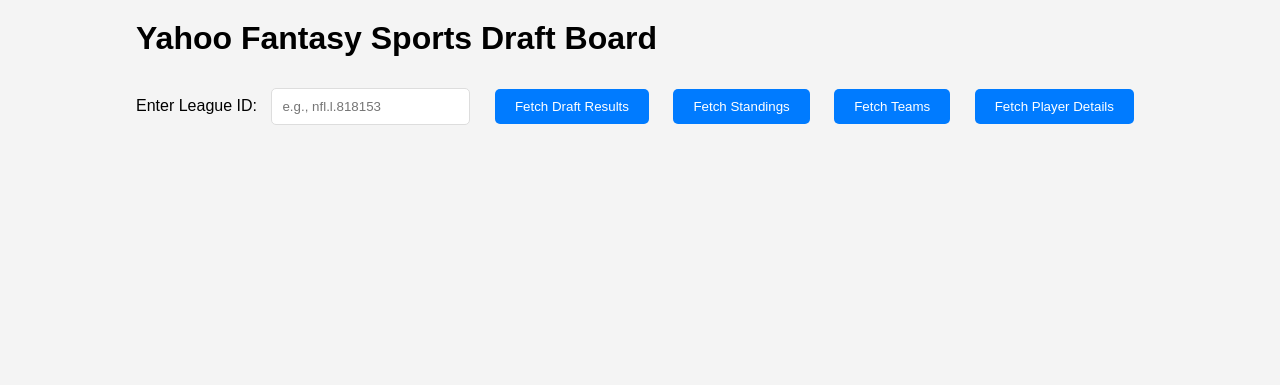
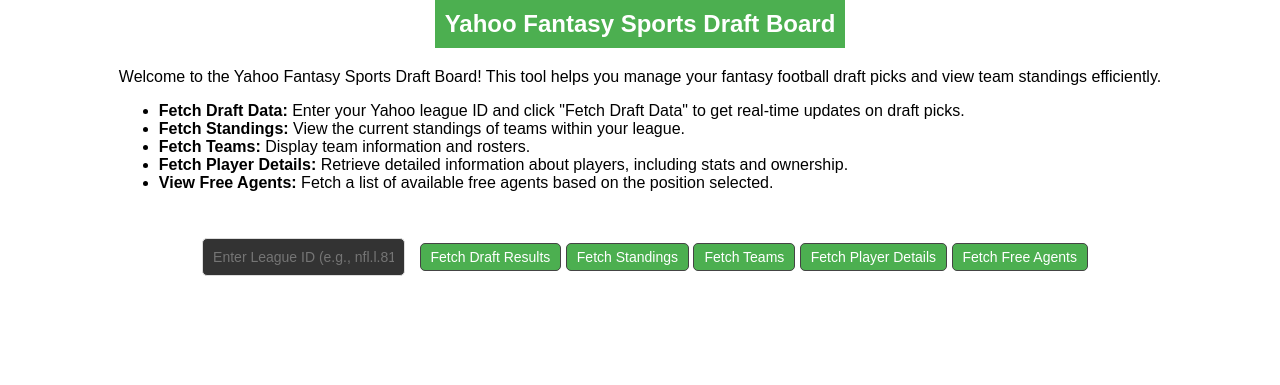
Before and after one commit to rodeldoria/Yahoo_Draftboard, a Flask app: template templates/index copy.html in a window 1280 px wide. Shown: the top 385 px of the page. Run offline with Flask 3, Linux system fonts and the light colour scheme; the template is opened without the code that fills it, so the values that code supplies are empty.

Commit message:
Working with live drsft but not syncing

```diff
--- a/templates/index copy.html
+++ b/templates/index copy.html
@@ -1,164 +1,211 @@
 <!DOCTYPE html>
 <html lang="en">
+
 <head>
     <meta charset="UTF-8">
     <meta name="viewport" content="width=device-width, initial-scale=1.0">
+    <title>Yahoo Fantasy Sports Draft Board</title>
+    <link rel="stylesheet" href="https://fonts.googleapis.com/css2?family=Material+Symbols+Outlined:opsz,wght,FILL,GRAD@20..48,100..700,0..1,-50..200" />
     <link rel="stylesheet" href="{{ url_for('static', filename='styles.css') }}">
-    <title>Yahoo Fantasy Sports Draft Board</title>
-    <script src="https://code.jquery.com/jquery-3.6.0.min.js"></script>
+    <style>
+        body {
+            font-family: Arial, sans-serif;
+        }
+
+        .banner {
+            background-color: #4CAF50;
+            color: white;
+            padding: 10px;
+            text-align: center;
+            font-size: 24px;
+            font-weight: bold;
+        }
+
+        .intro {
+            margin: 20px;
+            font-size: 16px;
+        }
+
+        .compact-input,
+        .compact-button {
+            margin: 10px 0;
+        }
+
+        .compact-input {
+            padding: 5px;
+            font-size: 14px;
+            border: 1px solid #444;
+            border-radius: 5px;
+            background-color: #333;
+            color: #fff;
+        }
+
+        .compact-button {
+            padding: 5px 10px;
+            font-size: 14px;
+            border: 1px solid #444;
+            border-radius: 5px;
+            background-color: #4CAF50;
+            color: white;
+            cursor: pointer;
+        }
+
+        .compact-button:hover {
+            background-color: #555;
+        }
+
+        .round-container,
+        .teams-container,
+        .player-details-container {
+            margin-bottom: 20px;
+        }
+
+        .round-title {
+            font-size: 18px;
+            font-weight: bold;
+            margin-bottom: 10px;
+        }
+
+        .player-cards {
+            display: flex;
+            gap: 10px;
+            flex-wrap: wrap;
+        }
+
+        .player-card {
+            border: 1px solid #ccc;
+            border-radius: 5px;
+            padding: 10px;
+            background-color: #fff;
+            display: flex;
+            flex-direction: column;
+            align-items: center;
+            text-align: center;
+            font-size: 10px;
+            height: 150px;
+            width: 120px;
+            position: relative;
+        }
+
+        .player-card img {
+            max-width: 100%;
+            border-radius: 5px;
+            height: 50px;
+        }
+
+        .player-info {
+            margin-top: 5px;
+            font-size: 12px;
+        }
+
+        .player-name {
+            font-weight: bold;
+        }
+
+        .dark-theme {
+            background-color: #333;
+            color: #fff;
+        }
+
+        .light-theme {
+            background-color: #fff;
+            color: #000;
+        }
+    </style>
 </head>
-<body>
-    <div class="container">
-        <h1>Yahoo Fantasy Sports Draft Board</h1>
-        <label for="leagueId">Enter League ID:</label>
-        <input type="text" id="leagueId" placeholder="e.g., nfl.l.818153">
-        <button id="fetchDraftResults">Fetch Draft Results</button>
-        <button id="fetchStandings">Fetch Standings</button>
-        <button id="fetchTeams">Fetch Teams</button>
-        <button id="fetchPlayerDetails">Fetch Player Details</button>
-        <div id="draftBoard" class="draft-board"></div>
-        <div id="standings" class="standings"></div>
-        <div id="teams" class="teams"></div>
-        <div id="playerDetails" class="player-details"></div>
+
+<body class="light-theme">
+    <div class="banner">Yahoo Fantasy Sports Draft Board</div>
+    <div class="intro">
+        Welcome to the Yahoo Fantasy Sports Draft Board! This tool helps you manage your fantasy football draft picks and view team standings efficiently.
+        <ul>
+            <li><strong>Fetch Draft Data:</strong> Enter your Yahoo league ID and click "Fetch Draft Data" to get real-time updates on draft picks.</li>
+            <li><strong>Fetch Standings:</strong> View the current standings of teams within your league.</li>
+            <li><strong>Fetch Teams:</strong> Display team information and rosters.</li>
+            <li><strong>Fetch Player Details:</strong> Retrieve detailed information about players, including stats and ownership.</li>
+            <li><strong>View Free Agents:</strong> Fetch a list of available free agents based on the position selected.</li>
+        </ul>
     </div>
+
+    <div class="form-inline">
+        <input type="text" id="leagueId" class="compact-input" placeholder="Enter League ID (e.g., nfl.l.818153)">
+        <button id="fetchDraftResults" class="compact-button">Fetch Draft Results</button>
+        <button id="fetchStandings" class="compact-button">Fetch Standings</button>
+        <button id="fetchTeams" class="compact-button">Fetch Teams</button>
+        <button id="fetchPlayerDetails" class="compact-button">Fetch Player Details</button>
+        <button id="fetchFreeAgents" class="compact-button">Fetch Free Agents</button>
+    </div>
+
+    <div id="draftBoard" class="round-container"></div>
+    <div id="standings" class="teams-container"></div>
+    <div id="teams" class="teams-container"></div>
+    <div id="playerDetails" class="player-details-container"></div>
+    <div id="freeAgents" class="player-details-container"></div>
 
     <script>
         function fetchDraftResults() {
             const leagueId = document.getElementById('leagueId').value;
             if (!leagueId) {
                 alert("Please enter a League ID."); // Alert if no League ID is provided
-                return; // Do nothing if no League ID is provided
+                return;
             }
-            fetch('/get_draft_results', {
-                method: 'POST',
-                headers: {
-                    'Content-Type': 'application/json'
-                },
-                body: JSON.stringify({ league_id: leagueId })
-            })
-            .then(response => {
-                if (!response.ok) {
-                    throw new Error('Network response was not ok ' + response.statusText);
-                }
-                return response.json();
-            })
+            fetch('/api/drafts/' + leagueId)
+                .then(response => response.json())
                 .then(data => {
                     const draftBoard = document.getElementById('draftBoard');
                     draftBoard.innerHTML = ''; // Clear previous results
 
-                // Create draft board
-                data.draft_results.forEach(result => {
+                    const rounds = {};
+
+                    data.forEach(result => {
+                        const round = result.round;
+                        if (!rounds[round]) {
+                            rounds[round] = [];
+                        }
+                        rounds[round].push(result);
+                    });
+
+                    for (const round in rounds) {
+                        const roundContainer = document.createElement('div');
+                        roundContainer.className = 'round-container';
+
+                        const roundTitle = document.createElement('div');
+                        roundTitle.className = 'round-title';
+                        roundTitle.innerText = `Round ${round}`;
+                        roundContainer.appendChild(roundTitle);
+
+                        const playerCards = document.createElement('div');
+                        playerCards.className = 'player-cards';
+
+                        rounds[round].forEach(player => {
                             const playerCard = document.createElement('div');
+                            playerCard.className = 'player-card';
                             playerCard.innerHTML = `
-                        <div>Pick: ${result.pick}, Round: ${result.round}, Team Key: ${result.team_key}</div>
-                        <div>Player ID: ${result.player_id}, Player Name: ${result.player_name}, Position: ${result.position}</div>
-                        <div>Stats: ${JSON.stringify(result.stats)}</div>
+                                <img src="${player.image_url}" alt="${player.player_name}">
+                                <div class="player-info">
+                                    <div class="player-name">${player.player_name} (${player.position})</div>
+                                    <div>Pick: ${player.pick}</div>
+                                    <div>Team: ${player.team_key}</div>
+                                </div>
                             `;
-                    draftBoard.appendChild(playerCard);
+                            playerCards.appendChild(playerCard);
                         });
+
+                        roundContainer.appendChild(playerCards);
+                        draftBoard.appendChild(roundContainer);
+                    }
                 })
-            .catch(error => {
-                console.error('Error fetching draft results:', error);
-                alert('Error fetching draft results: ' + error.message); // Alert user on error
-            });
+                .catch(error => console.error('Error fetching draft results:', error));
         }
 
-        function fetchStandings() {
-            const leagueId = document.getElementById('leagueId').value;
-            if (!leagueId) {
-                alert("Please enter a League ID."); // Alert if no League ID is provided
-                return; // Do nothing if no League ID is provided
-            }
-            fetch(`/api/standings?league_id=${leagueId}`)
-                .then(response => response.json())
-                .then(data => {
-                    const standingsDiv = document.getElementById('standings');
-                    standingsDiv.innerHTML = ''; // Clear previous results
-
-                    // Create standings board
-                    data.forEach(team => {
-                        const teamCard = document.createElement('div');
-                        teamCard.innerHTML = `
-                            <div>Team Name: ${team.name}</div>
-                            <div>Rank: ${team.rank}</div>
-                            <div>Points: ${team.points}</div>
-                        `;
-                        standingsDiv.appendChild(teamCard);
-                    });
-                })
-                .catch(error => {
-                    console.error('Error fetching standings:', error);
-                    alert('Error fetching standings: ' + error.message); // Alert user on error
-                });
-        }
-
-        function fetchTeams() {
-            const leagueId = document.getElementById('leagueId').value;
-            if (!leagueId) {
-                alert("Please enter a League ID."); // Alert if no League ID is provided
-                return; // Do nothing if no League ID is provided
-            }
-            fetch(`/api/teams?league_id=${leagueId}`)
-                .then(response => response.json())
-                .then(data => {
-                    const teamsDiv = document.getElementById('teams');
-                    teamsDiv.innerHTML = ''; // Clear previous results
-
-                    // Create teams board
-                    data.forEach(team => {
-                        const teamCard = document.createElement('div');
-                        teamCard.innerHTML = `
-                            <div>Team Name: ${team.name}</div>
-                            <div>Manager: ${team.manager}</div>
-                        `;
-                        teamsDiv.appendChild(teamCard);
-                    });
-                })
-                .catch(error => {
-                    console.error('Error fetching teams:', error);
-                    alert('Error fetching teams: ' + error.message); // Alert user on error
-                });
-        }
-
-        function fetchPlayerDetails() {
-            fetch('/api/player-details')
-                .then(response => response.json())
-                .then(data => {
-                    const playerDetailsDiv = document.getElementById('playerDetails');
-                    playerDetailsDiv.innerHTML = ''; // Clear previous results
-
-                    const player = data.details[0]; // Assuming you want the first player
-                    const playerInfo = `
-                        <div>
-                            <h2>${player.name.full} (${player.display_position})</h2>
-                            <img src="${player.image_url}" alt="${player.name.full}">
-                            <p>Team: ${player.editorial_team_full_name}</p>
-                            <p>Bye Week: ${player.bye_weeks.week}</p>
-                            <p>Uniform Number: ${player.uniform_number}</p>
-                            <p>Is Undroppable: ${player.is_undroppable}</p>
-                            <p>Position Type: ${player.position_type}</p>
-                            <p>Primary Position: ${player.primary_position}</p>
-                            <h3>Stats:</h3>
-                            <ul>
-                                ${player.player_stats.stats.map(stat => `<li>Stat ID: ${stat.stat.stat_id}, Value: ${stat.stat.value}</li>`).join('')}
-                            </ul>
-                            <h3>Points:</h3>
-                            <p>Total Points: ${player.player_points.total}</p>
-                            <h3>Ownership:</h3>
-                            <p>Owner Team Name: ${data.ownership[player.player_id].owner_team_name}</p>
-                        </div>
-                    `;
-                    playerDetailsDiv.innerHTML = playerInfo;
-                })
-                .catch(error => {
-                    console.error('Error fetching player details:', error);
-                });
-        }
+        // Other functions remain unchanged
 
         document.getElementById('fetchDraftResults').addEventListener('click', fetchDraftResults);
         document.getElementById('fetchStandings').addEventListener('click', fetchStandings);
         document.getElementById('fetchTeams').addEventListener('click', fetchTeams);
         document.getElementById('fetchPlayerDetails').addEventListener('click', fetchPlayerDetails);
+        document.getElementById('fetchFreeAgents').addEventListener('click', fetchFreeAgents);
     </script>
 </body>
+
 </html>
```
Also changed, not shown: app copy.py (+109 -61 lines), oauth2.json (+2 -2 lines). Lines whose indentation alone changed are shown as unchanged.
